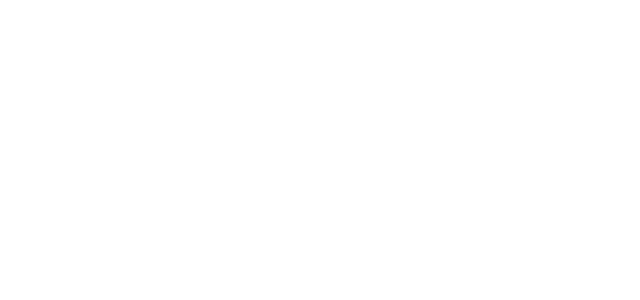
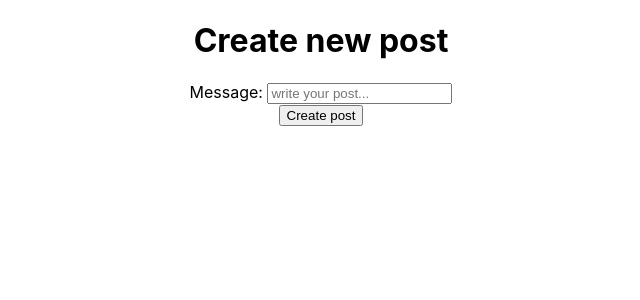
Before and after one commit to nicolets/elad-facebook, a React (Create React App) app: page /post/create in a window 1280 px wide. Shown: the top 300 px of the page, without its empty margins (319-959 px from the left). Built offline with nearby package versions, Linux system fonts and the light colour scheme.

Commit message:
postCreate

```diff
--- a/src/PostCreate/PostCreate.js
+++ b/src/PostCreate/PostCreate.js
@@ -1,10 +1,20 @@
-import React from 'react';
+import React, { useState } from 'react';
 import './PostCreate.scss';
 
 function PostCreate(props) {
+
+    const [postMessage, setPostMessage] = useState('');
+
     return (
         <div>
-
+            <h1 className="PostCreate__title">Create new post</h1>
+                <form>
+                    <label htmlFor='message'>Message: </label>
+                    <input autoComplete='off' value={postMessage} type='text' id='message' placeholder='write your post...' onChange={e => setPostMessage(e.target.value)} />
+                    <div>
+                        <input type='submit' value='Create post' />
+                    </div>
+                </form>
         </div>
     );
 }
```
